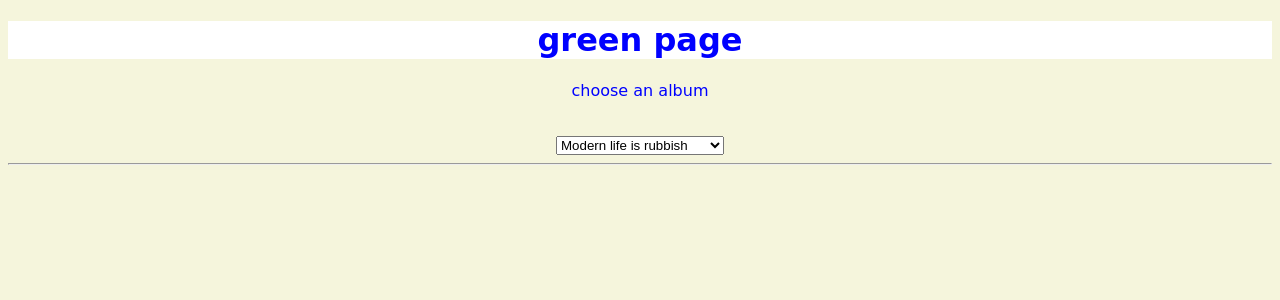
After one commit to szu021/UTC-stuff, a PHP site: page /mini_project_01/green_page.html in a window 1280 px wide. The commit adds this page. Shown: the top 300 px of the page. Run offline with PHP 8.4, Linux system fonts and the light colour scheme.

Commit message:
lots of change

```diff
--- /dev/null
+++ b/mini_project_01/green_page.html
@@ -0,0 +1,29 @@
+<!DOCTYPE html>
+
+<html>
+
+<head>
+    <title>
+        green page
+    </title>
+
+    <link rel="stylesheet" href="styles.css">
+</head>
+
+<body >
+<h1> green page</h1>
+<p>choose an album</p>
+
+<br><!--drop down menu n that-->
+<select name="green_a_choice" id="usrselect">
+    <option value="Modern life is rubbish">  Modern life is rubbish  </option>
+    <option value="bright green fields">  bright green fields   </option>
+    <option value="Happiness in magazines">  Happiness in magazines  </option>
+</select>
+<br>
+
+
+
+
+<hr>
+<br>
--- a/mini_project_01/styles.css
+++ b/mini_project_01/styles.css
@@ -2,7 +2,10 @@ body {
     background: #F5F5DC
 ;
     font-family: "comic sans MS";
-    text-align: center
+    text-align: center;
+
+
+
 ;
 }
 head {
@@ -10,11 +13,35 @@ head {
 
 
 
+
 }
 
- h1 {color: blue;}
+ h1 {
+     color: blue;
+     background-color: white;
+ }
  p {color: blue;}
  #header {
 
     color: aqua;
  }
+
+a:hover {
+    text-decoration: underline;
+
+
+}
+
+a:link, a:visited {
+    background-color: #f44336;
+    color: black ;
+    padding: 14px 25px;
+    text-align: center;
+    text-decoration: none;
+    display: inline-block;
+    border: 2px solid blue;
+}
+
+a:hover, a:active {
+    background-color: red;
+}
```
Also changed, not shown: mini_project_01/blue_page.html (added, +17 -0 lines), mini_project_01/home_page.html (+8 -3 lines), mini_project_01/red_page.html (added, +17 -0 lines).
